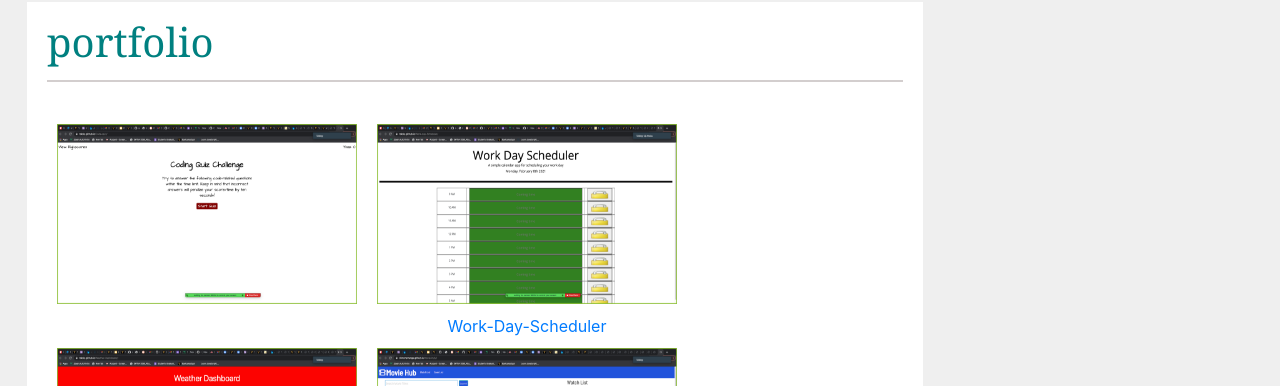
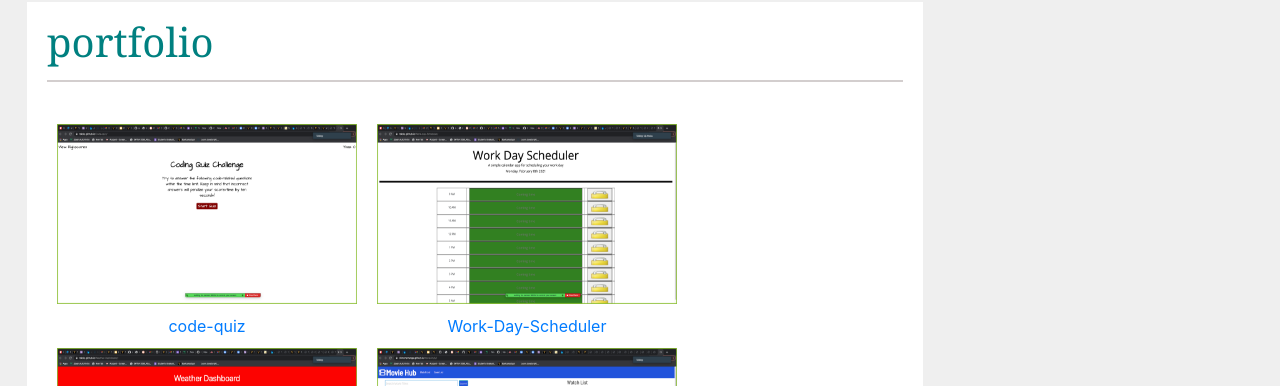
Before and after one commit to toksly/react-portfolio, a React (Create React App) app: page /portfolio in a window 1280 px wide. Shown: the part 159-545 px from the top of the page. Built offline with nearby package versions, Linux system fonts and the light colour scheme.

Commit message:
updated my portfolio

```diff
--- a/src/Components/Portfolio.js
+++ b/src/Components/Portfolio.js
@@ -11,16 +11,17 @@ const Portfolio = () => {
 				<h1 id="title">portfolio</h1>
 				<br />
 				<div class="portfolio">
+
 					<div className="pf">
 						<a href="https://toksly.github.io/Code-quiz/" target="_blank"></a>
 						<img src={quiz} height="400px" width="600px" />
+						<div className="pftite">
 
-
+						</div>
 						<a href="https://toksly.github.io/Code-quiz/" target="_blank">
-
-						</a>
-
-					</div>
+							code-quiz
+							</a>
+							</div>
 
 					<div className="pf">
 						<a
@@ -61,8 +62,6 @@ const Portfolio = () => {
 						></a>
 						<img src={movie} height="400px" width="600px" />
 
-
-
 						<div className="ptitle">
 
 								<a href="https://clintonstrange.github.io/movie-hub//"target="_blank">
@@ -75,13 +74,14 @@ const Portfolio = () => {
 							href="https://github.com/Craig5117/slp-goalden"
 							target="_blank"
 						></a>
-
 						<img src={slp} height="400px" width="600px" />
 
 						<div className="ptitle">
+
 							<a href="https://slp-goalden.herokuapp.com/" target="_blank">
 								slp-goalden
 							</a>
+
 							<div className="pf">
 
 							<a href="https://toksly-book-search-engine.herokuapp.com/" target="_blank"
```
